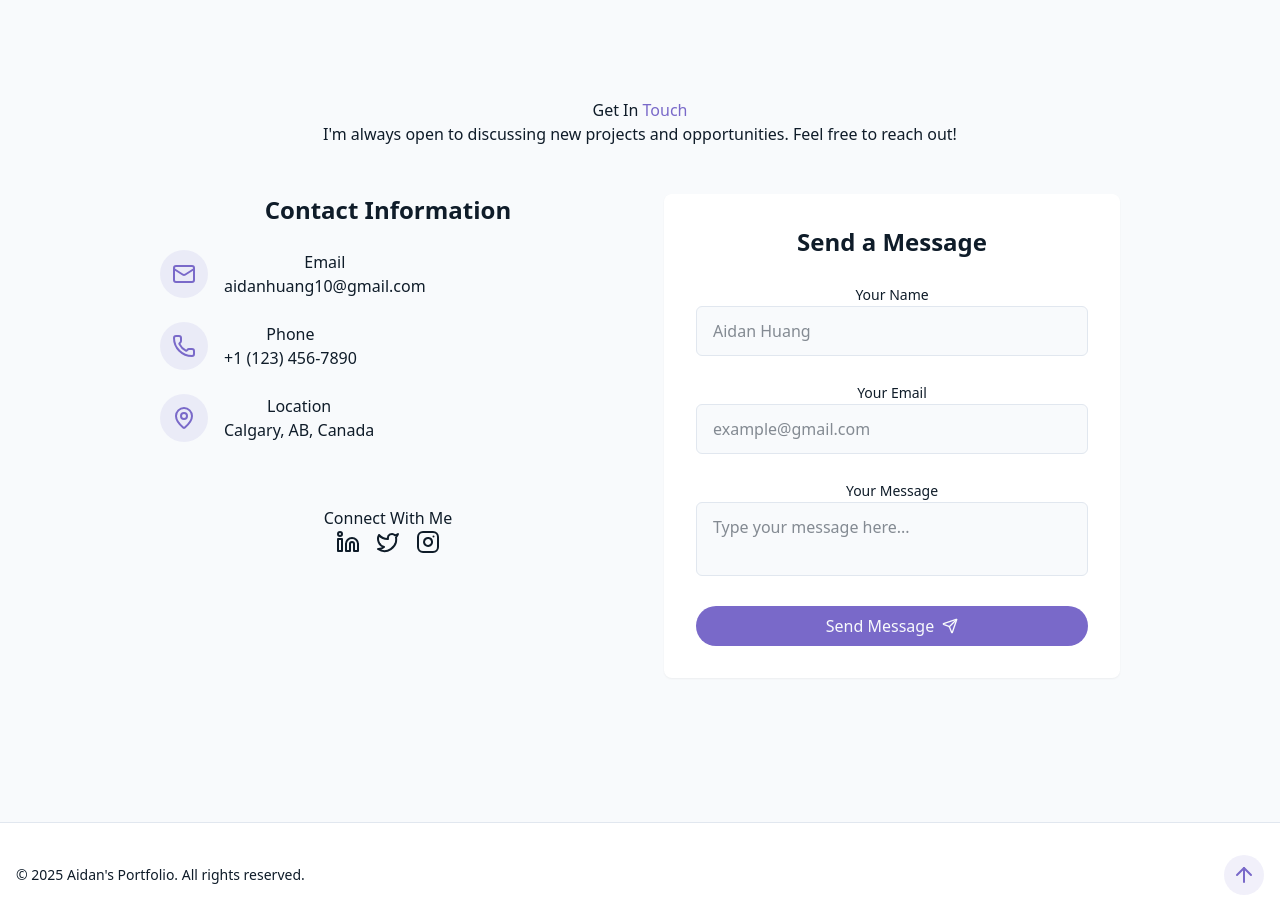
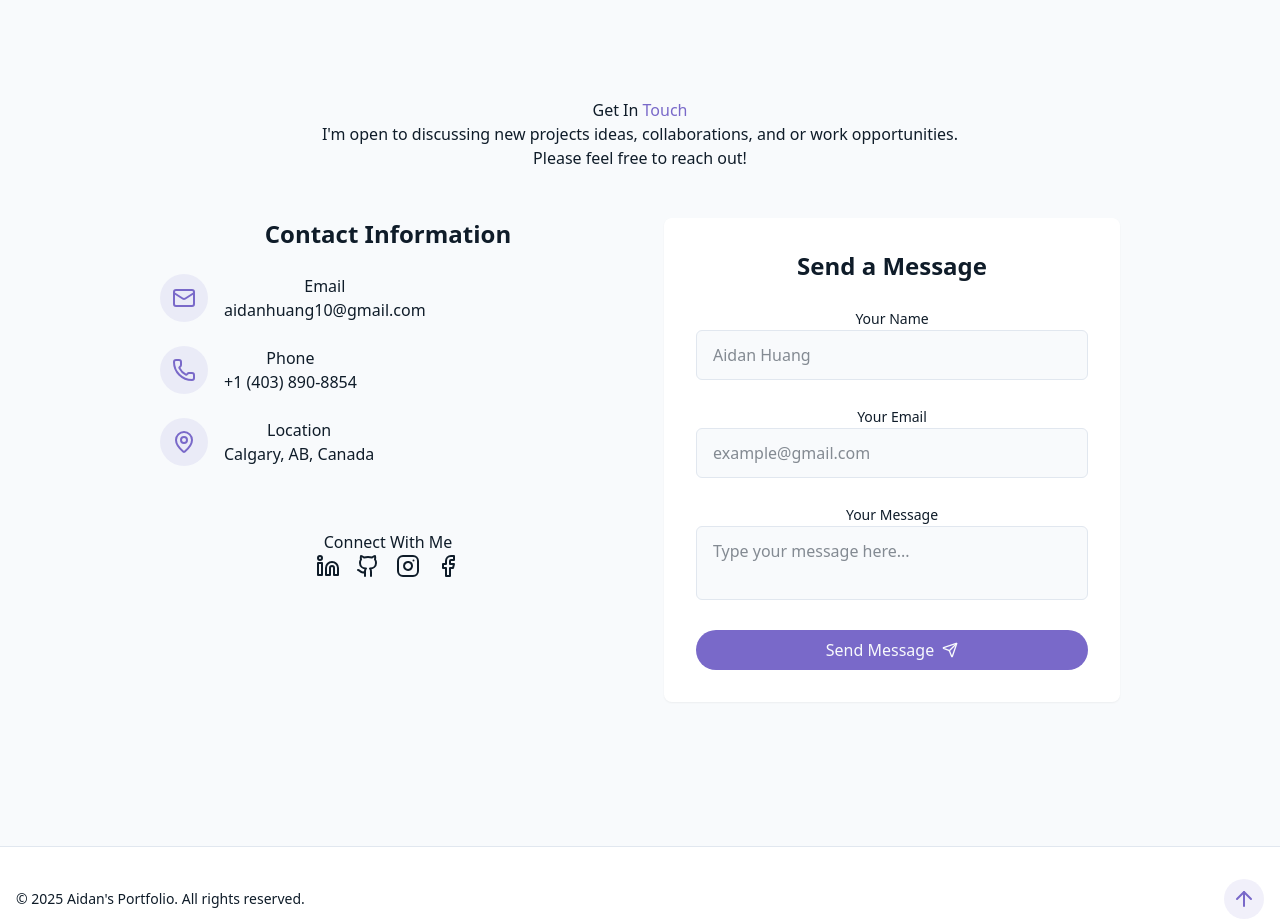
Before and after one commit to aidankid1/My-Portfolio, a React (Vite) app: page / in a window 1280 px wide. Shown: the part 3560-4479 px from the top of the page. Built offline with nearby package versions, Linux system fonts and the light colour scheme.

Commit message:
Updated Contact Section

```diff
--- a/src/components/ContactSection.tsx
+++ b/src/components/ContactSection.tsx
@@ -1,11 +1,12 @@
 import {
+	FacebookIcon,
+	Github,
 	Instagram,
 	Linkedin,
 	Mail,
 	MapPin,
 	Phone,
 	Send,
-	Twitter,
 } from "lucide-react";
 import { cn } from "../lib/utils";
 import { useState } from "react";
@@ -29,8 +30,8 @@ export const ContactSection = () => {
 				</h2>
 
 				<p className="text-center text-muted-foreground mb-12 max-w-2xl mx-auto">
-					I'm always open to discussing new projects and opportunities. Feel
-					free to reach out!
+					I'm open to discussing new projects ideas, collaborations, and or work
+					opportunities. Please feel free to reach out!
 				</p>
 
 				<div className="grid grid-cols-1 md:grid-cols-2 gap-12">
@@ -64,7 +65,7 @@ export const ContactSection = () => {
 										href="tel:+11234567890"
 										className="text-muted-foreground hover:text-primary transition-colors"
 									>
-										+1 (123) 456-7890
+										+1 (403) 890-8854
 									</a>
 								</div>
 							</div>
@@ -84,14 +85,20 @@ export const ContactSection = () => {
 						<div className="pt-8">
 							<h4> Connect With Me</h4>
 							<div className="flex space-x-4 justify-center">
-								<a href="#" target="_blank">
+								<a
+									href="https://www.linkedin.com/in/aidan-h-b282992a5/"
+									target="_blank"
+								>
 									<Linkedin />
 								</a>
-								<a href="#" target="_blank">
-									<Twitter />
+								<a href="https://github.com/aidankid1" target="_blank">
+									<Github />
 								</a>
-								<a href="#" target="_blank">
+								<a href="https://www.instagram.com/aidan.4l/" target="_blank">
 									<Instagram />
+								</a>
+								<a href="https://www.facebook.com/aidan.huang.794/" target="_blank">
+									<FacebookIcon />
 								</a>
 							</div>
 						</div>
```
